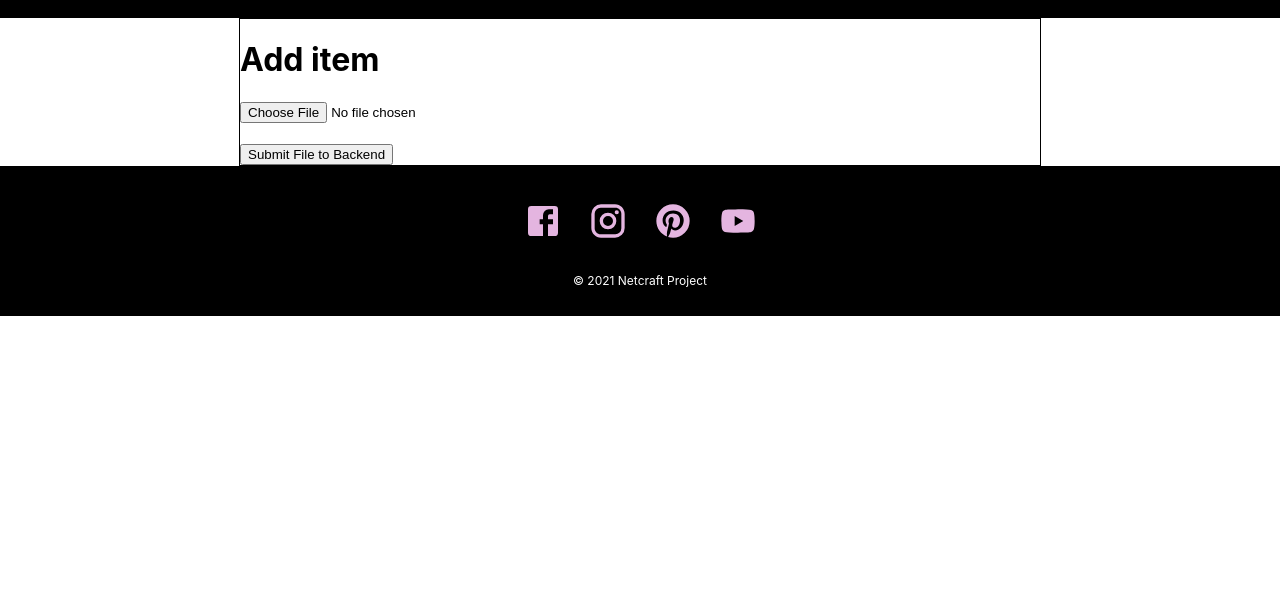
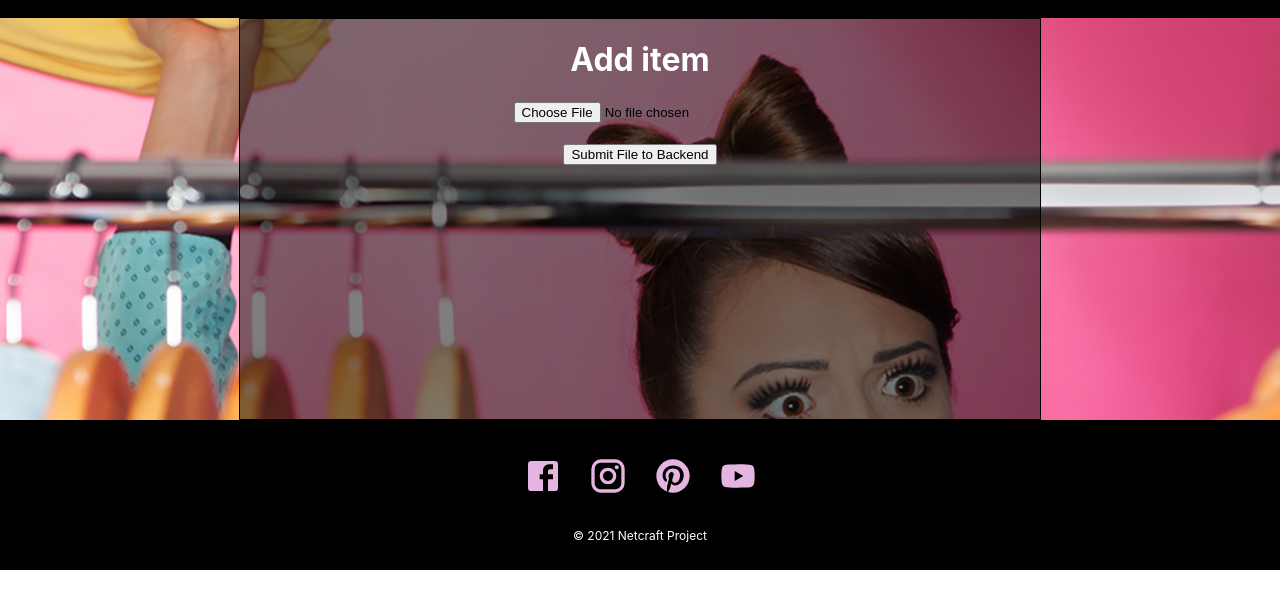
Before and after one commit to AnnaFridman2512/Icloset, a React app in the folder react-app/: page /addItems in a window 1280 px wide. Shown: the part 52-660 px from the top of the page. Built offline with nearby package versions, Linux system fonts and the light colour scheme.

Commit message:
Cod to show where the MainComponent should be rendered added

```diff
--- a/react-app/src/components/AddtIems/AddItems.css
+++ b/react-app/src/components/AddtIems/AddItems.css
@@ -1,4 +1,9 @@
-.add-items {
+.add-items{
+    width: 100%;
+    height: 100%;
+    background-image:url(../../Helpers/CarouselImage/1.jpg);
+}
+.container {
     margin: 0 auto;
     width: 800px;
     display: flex;
--- a/react-app/src/components/AddtIems/AddItems.js
+++ b/react-app/src/components/AddtIems/AddItems.js
@@ -35,6 +35,7 @@ export default function AddItems(){
     return (
 
       <div className="add-items">
+        <div className="container">
       <h1>Add item</h1>
       <form onSubmit={onSubmitHandler}>
         <input type="file" onChange={fileChangeHandler} />
@@ -42,8 +43,8 @@ export default function AddItems(){
         <br />
         <button type="submit">Submit File to Backend</button>
       </form>
-
-        </div>
+       </div>
+     </div>
 
     );
 
--- a/react-app/src/components/HomePage/HomePage.css
+++ b/react-app/src/components/HomePage/HomePage.css
@@ -10,6 +10,7 @@
     background-size: cover;
 
 }
+
 
 .getStartedBtn{
     color: rgb(228, 181, 224);;
@@ -26,6 +27,17 @@
 
 }
 
+.container{
+    margin-top: 500px;
+    background-color: rgba(0,0,0, 0.5);
+    text-align: center;
+    height:400px;
+}
+
+ h1{
+    color: white;
+}
+
 @media (max-width: 760px){
     .container{
         justify-content: center;
--- a/react-app/src/components/HomePage/HomePage.js
+++ b/react-app/src/components/HomePage/HomePage.js
@@ -1,18 +1,17 @@
 import React from 'react'
-import { Link } from 'react-router-dom'
 // import Carusel from './Carusel.js'
-
+import './HomePage';
 import BgImage from '../../Helpers/CarouselImage/homePage_bg.jpg';
 import '../HomePage/HomePage.css'
+import MainComponent from '../MainComponent/MainComponent';
 
 
 function HomePage() {
     return (
         <div className='home' style={{backgroundImage: `url(${BgImage})`}}>
             <div className="container" >
-                <Link to='/items' >
-                {/*<button className='getStartedBtn'>Get Started!</button>*/}
-                </Link>
+                <h1>Here MainComponent should be rendered</h1>
+                <MainComponent />
             </div>
 
            {/* <Carusel /> */}
--- a/react-app/src/components/MainComponent/MainComponent.js
+++ b/react-app/src/components/MainComponent/MainComponent.js
@@ -1,4 +1,4 @@
-
+//MainComponent is rendered in HomePage.js
 import './MainComponent.css';
 
 
```
